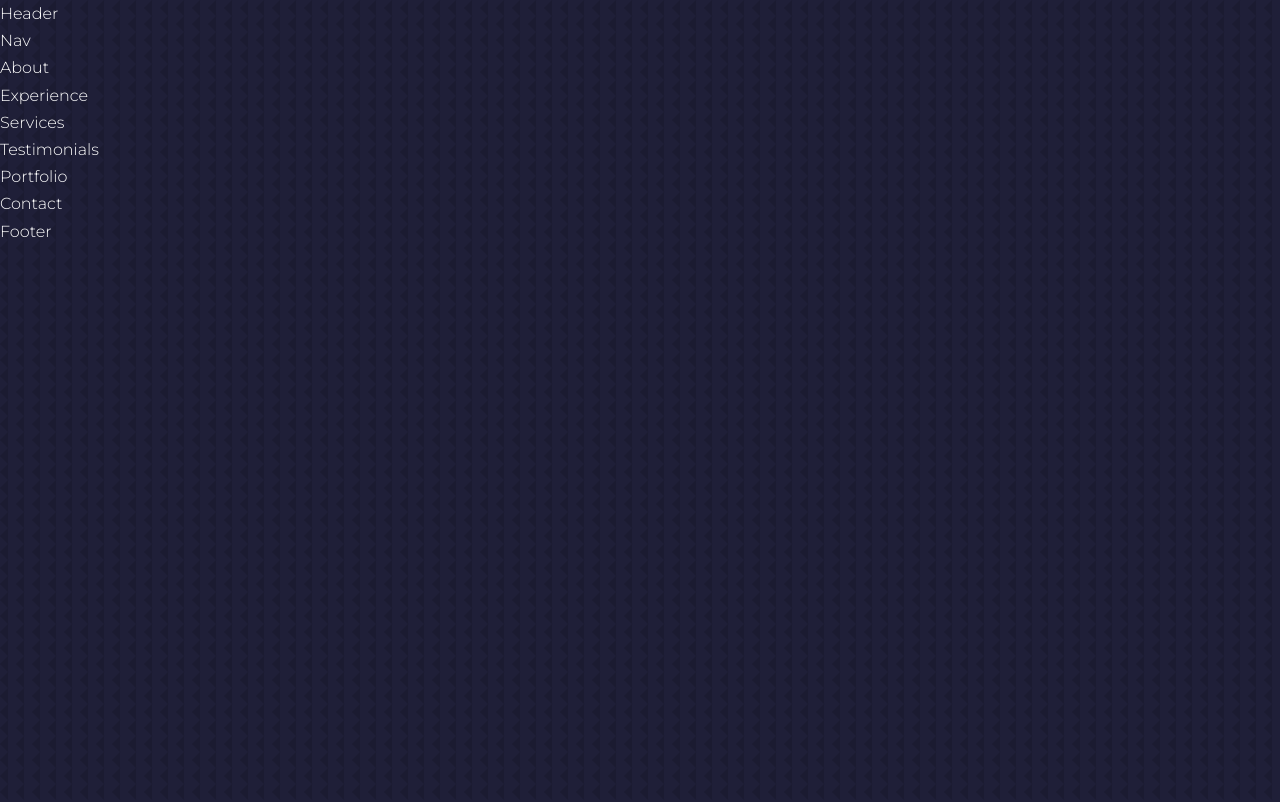
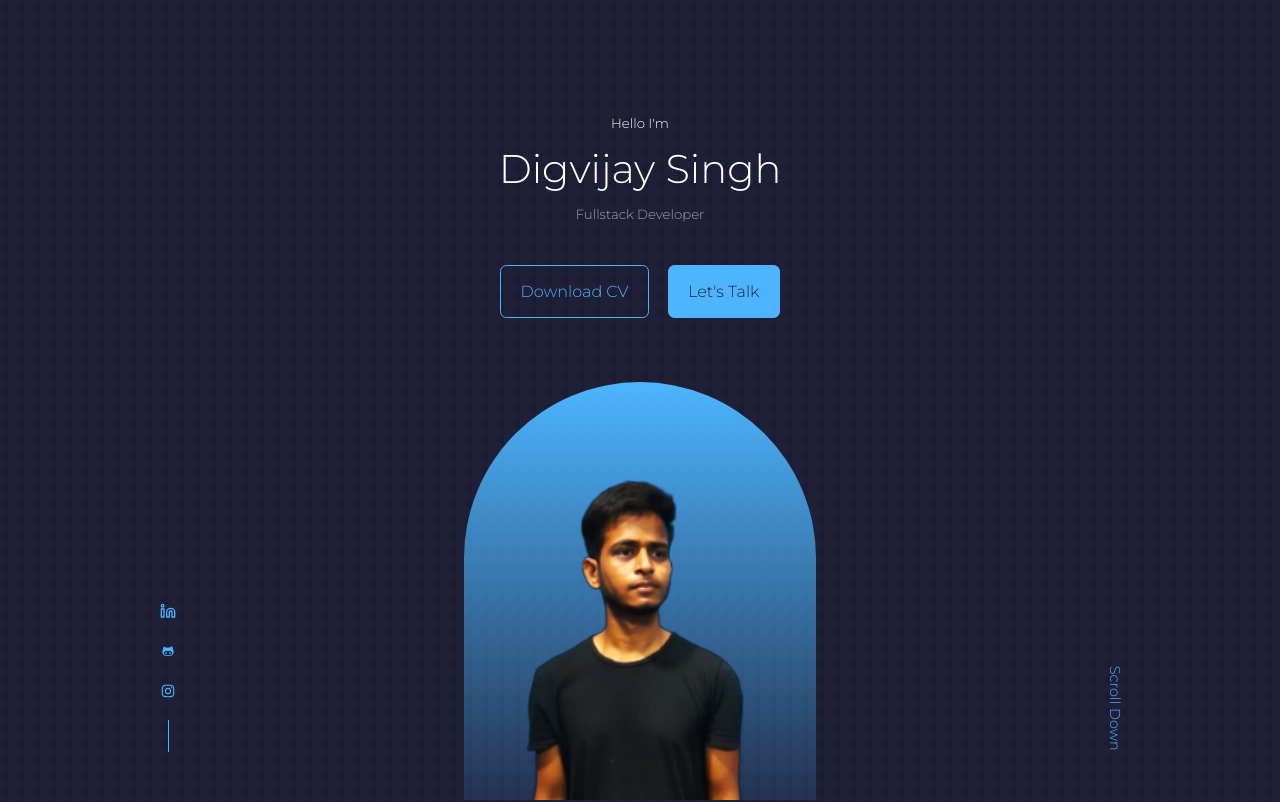
Before and after one commit to VALIANTGUARDIAN/Portfolio, a React (Create React App) app: page / in a window 1280 px wide. Shown: the top 802 px of the page. Built offline with nearby package versions, Linux system fonts and the light colour scheme.

Commit message:
header completed

```diff
--- a/package.json
+++ b/package.json
@@ -8,6 +8,7 @@
     "@testing-library/user-event": "^13.5.0",
     "react": "^18.2.0",
     "react-dom": "^18.2.0",
+    "react-icons": "^4.4.0",
     "react-scripts": "5.0.1",
     "web-vitals": "^2.1.4"
   },
--- /dev/null
+++ b/src/components/header/CTA.jsx
@@ -0,0 +1,13 @@
+import React from 'react'
+import CV from '../../assets/cv.pdf'
+
+const CTA = () => {
+  return (
+    <div className="cta">
+        <a href={CV} download className='btn'>Download CV</a>
+        <a href="#contact" className='btn btn-primary'>Let's Talk</a>
+    </div>
+  )
+}
+
+export default CTA
--- a/src/components/header/Header.jsx
+++ b/src/components/header/Header.jsx
@@ -1,9 +1,26 @@
 import React from 'react';
 import './header.css';
+import CTA from './CTA';
+import ME from '../../assets/me.png'
+import HeaderSocials from './HeaderSocials';
 
 const Header = () => {
   return (
-    <div>Header</div>
+    <header>
+      <div className="container header__container">
+        <h5>Hello I'm</h5>
+        <h1>Digvijay Singh</h1>
+        <h5 className="text-light">Fullstack Developer</h5>
+        <CTA />
+        <HeaderSocials/>
+
+        <div className="me">
+          <img src={ME} alt="me" />
+        </div>
+        <a href="#contact" className='scroll__down'>Scroll Down</a>
+
+      </div>
+    </header>
   )
 }
 
--- /dev/null
+++ b/src/components/header/HeaderSocials.jsx
@@ -0,0 +1,16 @@
+import React from 'react'
+import {FiLinkedin} from 'react-icons/fi'
+import {DiGithubAlt} from 'react-icons/di'
+import {AiOutlineInstagram} from 'react-icons/ai'
+
+const HeaderSocials = () => {
+  return (
+    <div className='header__socials'>
+      <a href="https://linkedin.com" target="_blank"><FiLinkedin /></a>
+      <a href="https://github.com" target="_blank"> <DiGithubAlt /></a>
+      <a href="https://instagram.com" target="_blank"><AiOutlineInstagram /></a>
+    </div>
+  )
+}
+
+export default HeaderSocials
--- a/src/components/header/header.css
+++ b/src/components/header/header.css
@@ -0,0 +1,83 @@
+header{
+    height: 100vh;
+    padding-top: 7rem;
+    overflow: hidden;
+}
+
+.header__container{
+    text-align: center;
+    height: 100%;
+    position: relative;
+}
+
+/* cta */
+
+.cta{
+    margin-top: 2.5rem;
+    display: flex;
+    gap: 1.2rem;
+    justify-content: center;
+}
+
+/* socials */
+
+.header__socials{
+    display: flex;
+    flex-direction: column;
+    align-items: center;
+    gap: 0.8rem;
+    position: absolute;
+    left: 0;
+    bottom: 3rem;
+}
+
+.header__socials::after{
+    content: "";
+    width: 1px;
+    height: 2rem;
+    background: var(--color-primary);
+}
+
+/* me */
+
+.me{
+    background: linear-gradient(var(--color-primary), transparent);
+    width: 22rem;
+    height: 30rem;
+    position: absolute;
+    left: calc(50% - 11rem);
+    margin-top: 4rem;
+    border-radius: 12rem 12rem 0 0;
+    overflow: hidden;
+    padding: 5rem 1.5rem 1.5rem 1.5rem;
+}
+
+/* scroll down */
+
+.scroll__down{
+    position: absolute;
+    right: -2.3rem;
+    bottom: 5rem;
+    transform: rotate(90deg);
+    font-weight: 300;
+    font-size: 0.9rem;
+}
+
+/* responsive */
+@media screen and (max-width: 1024px){
+        header{
+            height: 68vh;
+        }
+}
+
+/* responsive for small device */
+@media screen and (max-width: 600px){
+    header{
+        height: 100vh;
+    }
+
+    .header__socials,
+    .scroll__down{
+        display: none;
+    }
+}
--- a/src/components/nav/Nav.jsx
+++ b/src/components/nav/Nav.jsx
@@ -1,9 +1,12 @@
 import React from 'react';
 import './Nav';
+import {AiOutlineHome} from 'react-icons/ai'
 
 const Nav = () => {
   return (
-    <div>Nav</div>
+    <nav>
+      <a href="#"><AiOutlineHome /></a>
+    </nav>
   )
 }
 
```
Also changed, not shown: src/assets/me.png, 1 other file (tests, documents, lock files or other folders).
